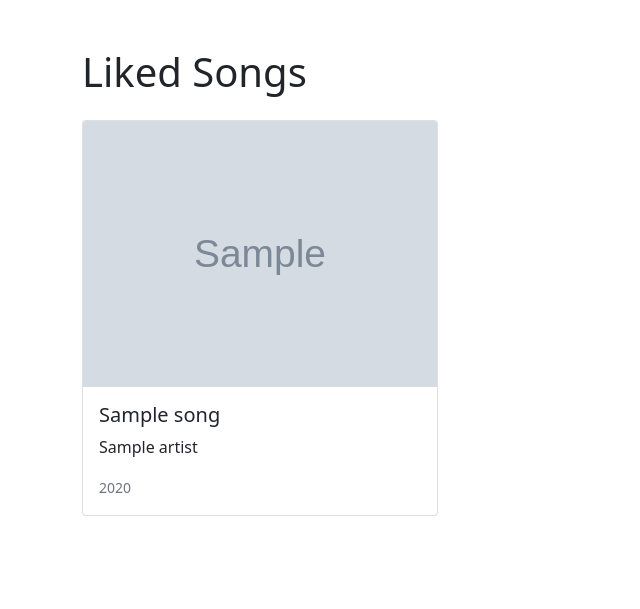
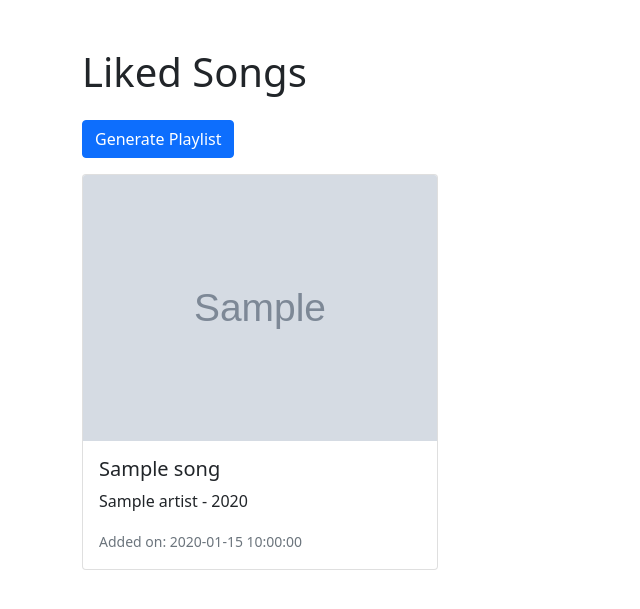
Before and after one commit to cabusto/playlist, a Flask app: template templates/liked_songs.html in a window 1280 px wide. Shown: the top 609 px of the page, without its empty margins (0-640 px from the left). Run offline with Flask 3, Linux system fonts and the light colour scheme; the template is opened without the code that fills it: most values are stand-ins (such as "Sample title", 1, 10 or a date in 2020); grey boxes marked "Sample" are stand-in pictures.

Commit message:
Added button to show last 30 days

```diff
--- a/app.py
+++ b/app.py
@@ -1,4 +1,6 @@
 from flask import Flask, request, redirect, session, render_template
+from datetime import datetime, timedelta
+import pytz
 import requests
 import os
 import base64
@@ -51,20 +53,38 @@ def liked_songs():
         return redirect("/login")
     headers = {"Authorization": f"Bearer {session['access_token']}"}
     response = requests.get("https://api.spotify.com/v1/me/tracks", headers=headers)
-    items = response.json().get('items', [])
+    items = response.json().get("items", [])
+
+    if "filter_recent" in request.args:
+        thirty_days_ago = datetime.now(pytz.utc) - timedelta(
+            days=30
+        )  # This is now an offset-aware datetime
+        items = [
+            item
+            for item in items
+            if datetime.strptime(item["added_at"], "%Y-%m-%dT%H:%M:%SZ").replace(
+                tzinfo=pytz.utc
+            )
+            > thirty_days_ago
+        ]
 
     songs = []
     for item in items:
-        track = item['track']
-        album = track['album']
-        songs.append({
-            'artist': ', '.join(artist['name'] for artist in track['artists']),
-            'title': track['name'],
-            'album_cover': album['images'][0]['url'] if album['images'] else None,
-            'year': album['release_date'][:4]  # Assuming the release_date is in YYYY-MM-DD format
-        })
+        track = item["track"]
+        album = track["album"]
+        songs.append(
+            {
+                "artist": ", ".join(artist["name"] for artist in track["artists"]),
+                "title": track["name"],
+                "album_cover": album["images"][0]["url"] if album["images"] else None,
+                "year": album["release_date"][
+                    :4
+                ],  # Assuming the release_date is in YYYY-MM-DD format
+                "added": item["added_at"][:7],
+            }
+        )
 
-    return render_template('liked_songs.html', songs=songs)
+    return render_template("liked_songs.html", songs=songs)
 
 
 if __name__ == "__main__":
--- a/requirements.txt
+++ b/requirements.txt
@@ -8,6 +8,7 @@ itsdangerous==2.2.0
 Jinja2==3.1.3
 MarkupSafe==2.1.5
 python-dotenv==1.0.1
+pytz==2024.1
 requests==2.31.0
 urllib3==2.2.1
 Werkzeug==3.0.2
--- a/templates/liked_songs.html
+++ b/templates/liked_songs.html
@@ -1,14 +1,17 @@
 <!DOCTYPE html>
 <html lang="en">
+
 <head>
     <meta charset="UTF-8">
     <meta name="viewport" content="width=device-width, initial-scale=1.0">
     <link href="https://cdn.jsdelivr.net/npm/bootstrap@5.1.3/dist/css/bootstrap.min.css" rel="stylesheet">
     <title>Spotify Liked Songs</title>
 </head>
+
 <body>
     <div class="container mt-5">
         <h1 class="mb-4">Liked Songs</h1>
+        <a href="/liked-songs?filter_recent=true" class="btn btn-primary mb-3">Generate Playlist</a>
         <div class="row">
             {% for song in songs %}
             <div class="col-md-4 mb-4">
@@ -16,8 +19,8 @@
                     <img src="{{ song.album_cover }}" class="card-img-top" alt="Album cover">
                     <div class="card-body">
                         <h5 class="card-title">{{ song.title }}</h5>
-                        <p class="card-text">{{ song.artist }}</p>
-                        <p class="card-text"><small class="text-muted">{{ song.year }}</small></p>
+                        <p class="card-text">{{ song.artist }} - {{song.year}}</p>
+                        <p class="card-text"><small class="text-muted">Added on: {{ song.added }}</small></p>
                     </div>
                 </div>
             </div>
@@ -25,4 +28,5 @@
         </div>
     </div>
 </body>
+
 </html>
```
